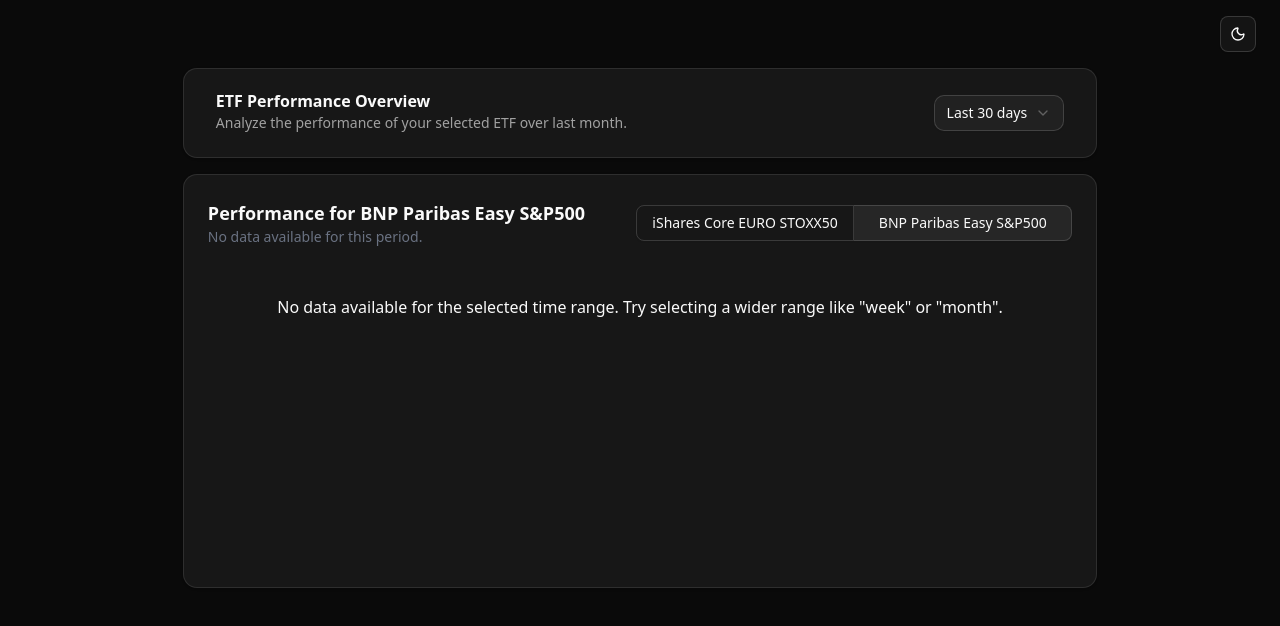
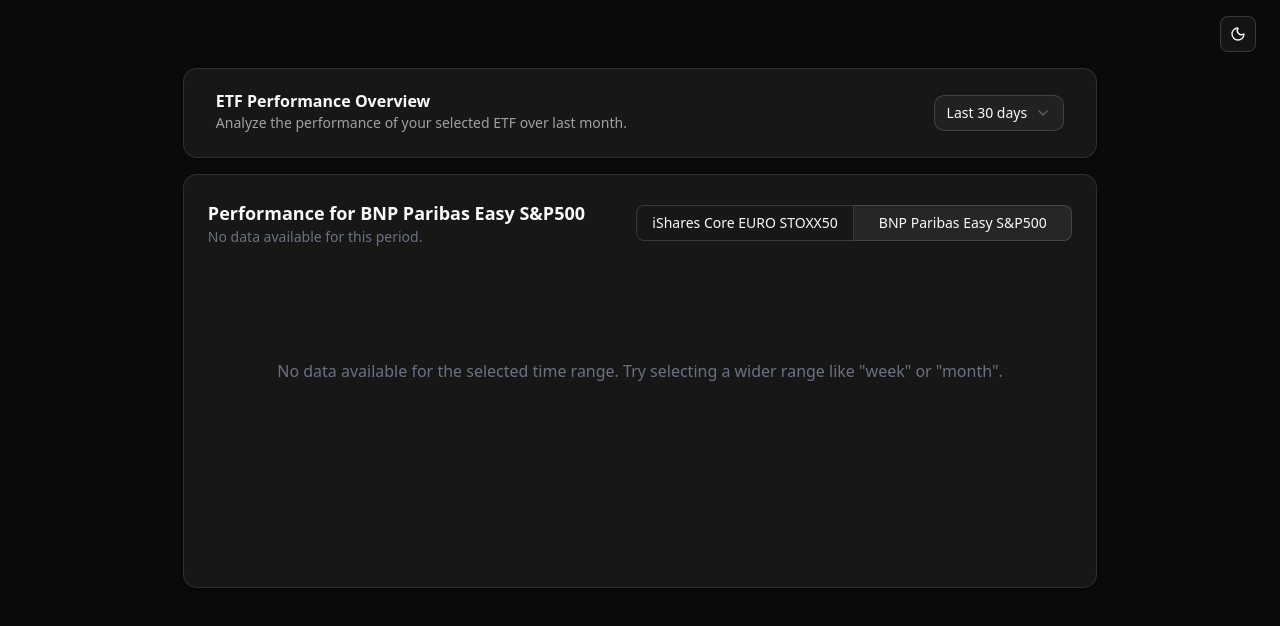
Before and after one commit to qabbes/etf-dashboard, a React (Vite) app in the folder frontend/: page / in a window 1280 px wide. Shown: the top 626 px of the page. Built offline with nearby package versions, Linux system fonts and the light colour scheme; no server answers.

Commit message:
fix: conditionnal rendering when data === 0

```diff
--- a/frontend/src/components/PriceChart.tsx
+++ b/frontend/src/components/PriceChart.tsx
@@ -140,8 +140,8 @@
                 animationEasing="ease-in-out"
               />
             </AreaChart>
-          ) : rawData?.length === 0 && !isLoading ? (
-            <div className="p-4 text-center">
+          ) : data?.length === 0 && !isLoading ? (
+            <div className="p-4 text-center pt-20 text-gray-500">
               No data available for the selected time range. Try selecting a wider range like "week"
               or "month".
             </div>
```
